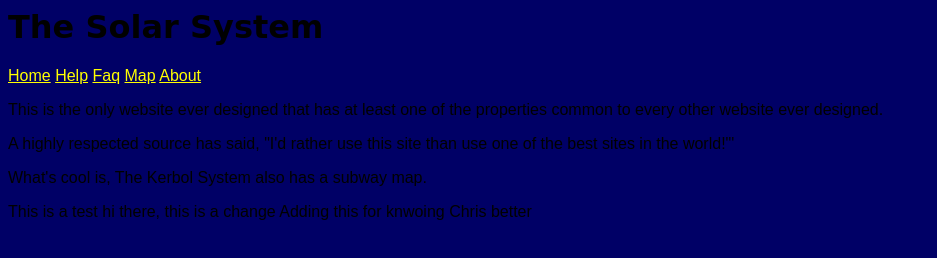
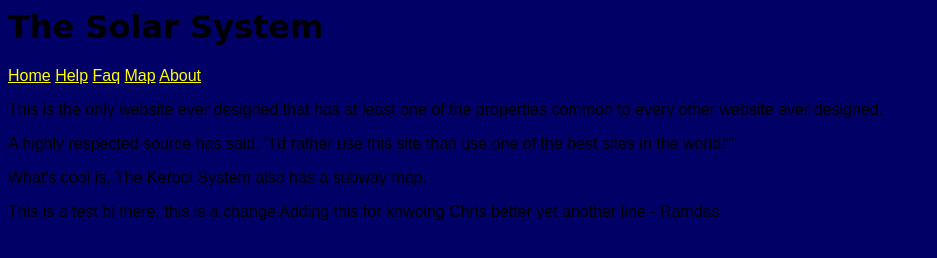
Before and after one commit to walquis/git-basics-sample-project-repo, a plain HTML site: page about.html in a window 1280 px wide. Shown: the whole page, without its empty margins (0-937 px from the left). Drawn offline with Linux system fonts and the light colour scheme; a web font is replaced by a local one.

Commit message:
one more line in about.html

```diff
--- a/about.html
+++ b/about.html
@@ -25,3 +25,4 @@
 This is a test
 hi there, this is a change
 Adding this for knwoing Chris better
+yet another line - Ramdas
```
